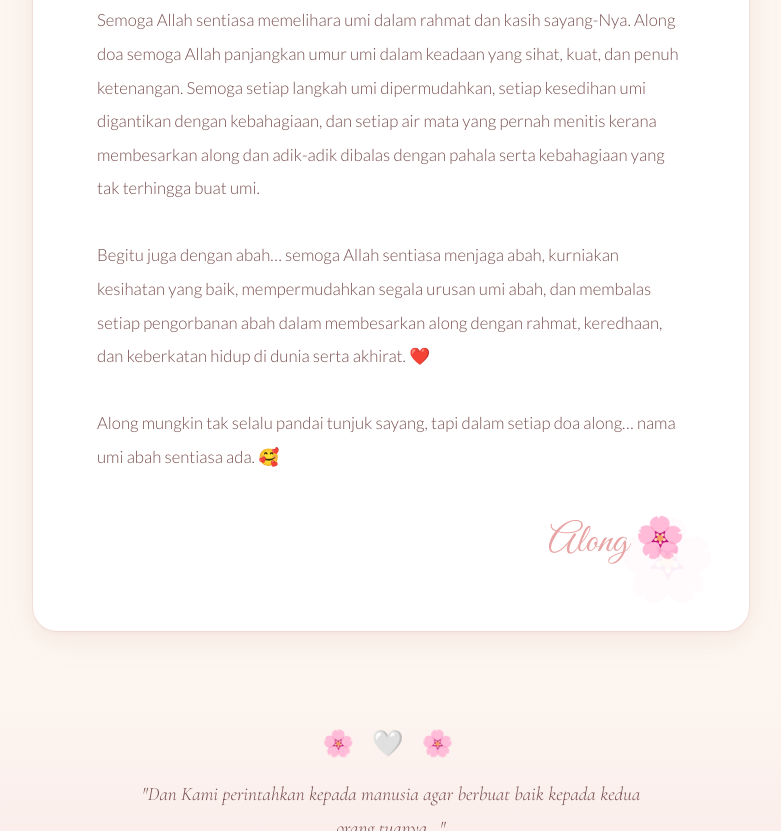
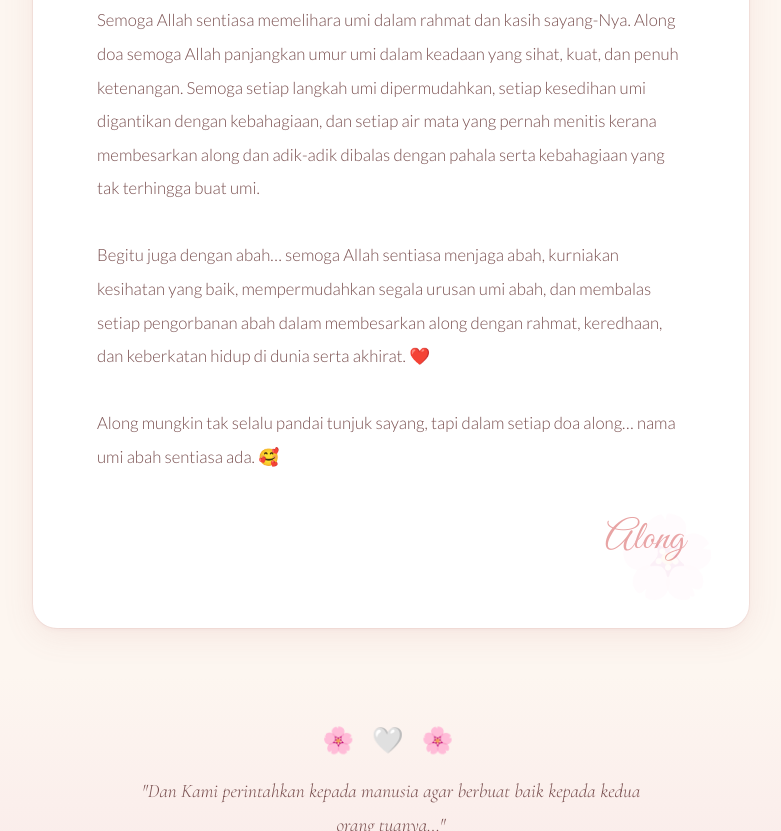
Before and after one commit to ekmelss/mothers-day, a plain HTML site: page index.html in a window 1280 px wide. Shown: the part 2651-3482 px from the top of the page, without its empty margins (249-1030 px from the left). Drawn offline with nearby package versions, Linux system fonts and the light colour scheme.

Commit message:
Update index.html

```diff
--- a/index.html
+++ b/index.html
@@ -550,7 +550,7 @@ Begitu juga dengan abah… semoga Allah sentiasa menjaga abah, kurniakan kesihat
 
 Along mungkin tak selalu pandai tunjuk sayang, tapi dalam setiap doa along… nama umi abah sentiasa ada. 🥰</p>
 
-    <div class="letter-sign">Along 🌸</div>
+    <div class="letter-sign">Along </div>
   </div>
 </section>
 
```
